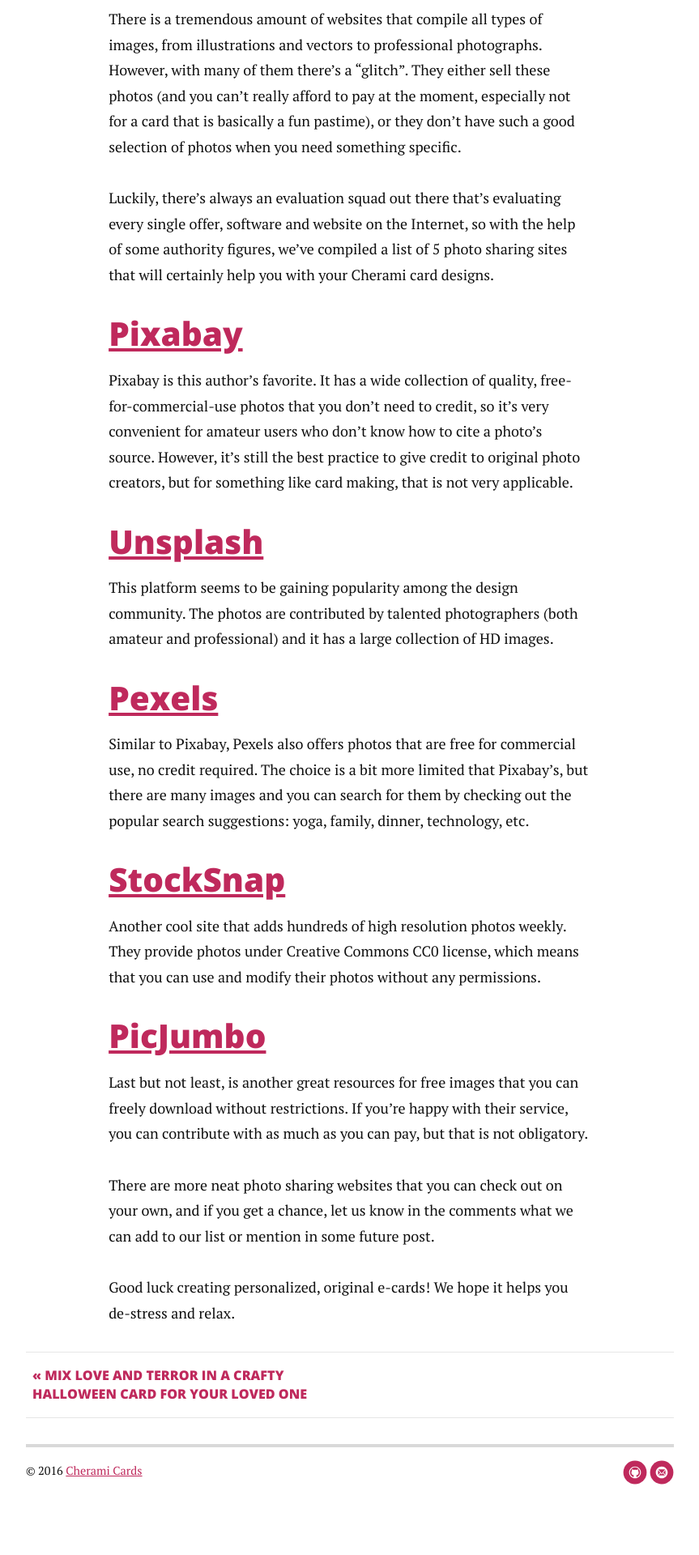
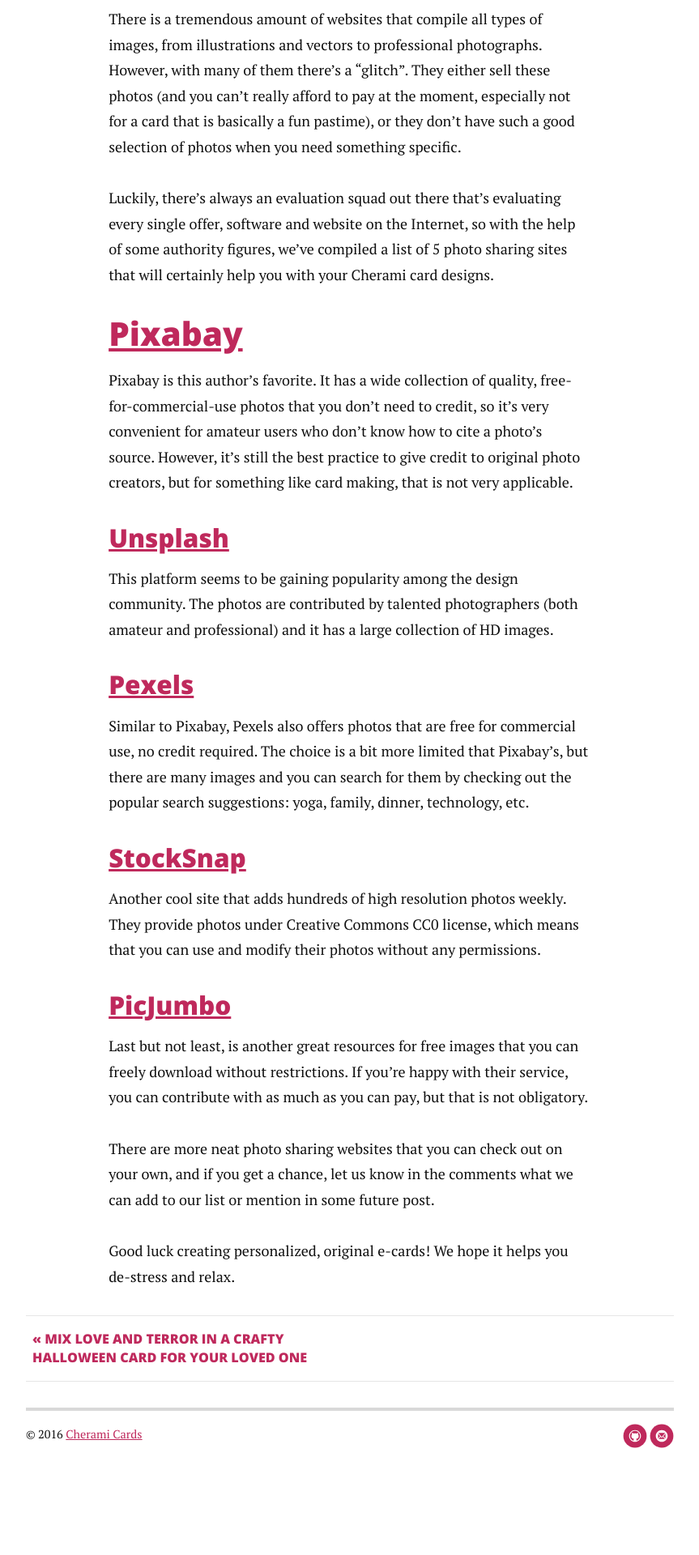
Before and after one commit to CheramiCards/blog, a Jekyll site: the page built from _posts/2016-11-17-tuesday-tips-5-best-sites-for-free-images.markdown, in a window 1280 px wide. Shown: the part 1700-3620 px from the top of the page at 81% size, without its empty margins (208-1071 px from the left). Built offline with Jekyll 4.4.1, drawn with Linux system fonts in a browser that asks for light colours; nearby versions of some CDN libraries; after the commit the page ends 3575 px from its top, so only the background shows below that.

```diff
--- a/_posts/2016-11-17-tuesday-tips-5-best-sites-for-free-images.markdown
+++ b/_posts/2016-11-17-tuesday-tips-5-best-sites-for-free-images.markdown
@@ -38,23 +38,23 @@ Luckily, there’s always an evaluation squad out there that’s evaluating ever
 Pixabay is this author’s favorite. It has a wide collection of quality, free-for-commercial-use photos that you don’t need to credit, so it’s very convenient for amateur users who don’t know how to cite a photo’s source. However, it’s still the best practice to give credit to original photo creators, but for something like card making, that is not very applicable.
 
 
-## [Unsplash](https://Unsplash.com/)
+### [Unsplash](https://Unsplash.com/)
 
 
 This platform seems to be gaining popularity among the design community. The photos are contributed by talented photographers (both amateur and professional) and it has a large collection of HD images.
 
 
-## [Pexels](https://Pexels.com/)
+### [Pexels](https://Pexels.com/)
 
 Similar to Pixabay, Pexels also offers photos that are free for commercial use, no credit required. The choice is a bit more limited that Pixabay’s, but there are many images and you can search for them by checking out the popular search suggestions: yoga, family, dinner, technology, etc.
 
 
-## [StockSnap](https://StockSnap.io/)
+### [StockSnap](https://StockSnap.io/)
 
 Another cool site that adds hundreds of high resolution photos weekly. They provide photos under Creative Commons CC0 license, which means that you can use and modify their photos without any permissions.
 
 
-## [PicJumbo](https://PicJumbo.com/)
+### [PicJumbo](https://PicJumbo.com/)
 
 
 Last but not least, is another great resources for free images that you can freely download without restrictions. If you’re happy with their service, you can contribute with as much as you can pay, but that is not obligatory.
```
